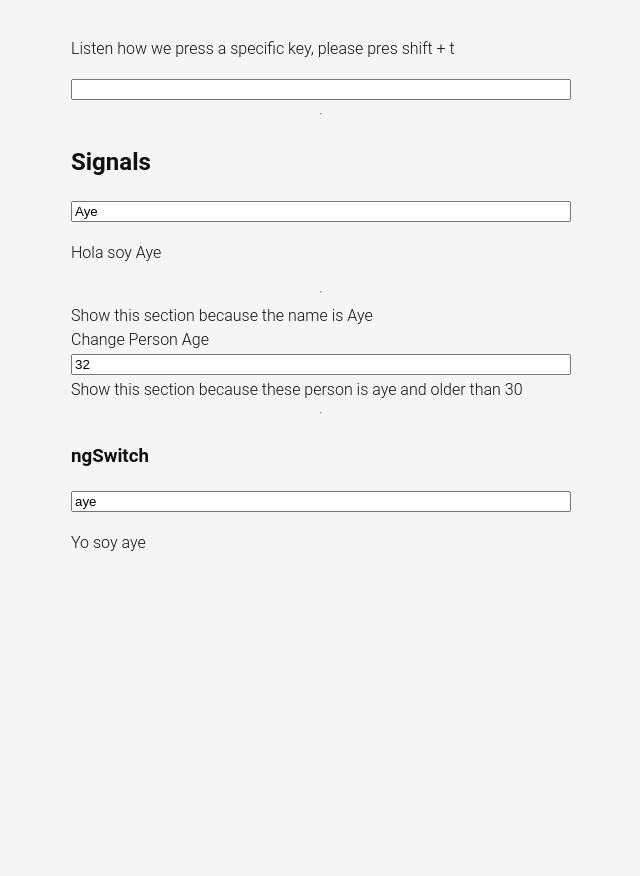
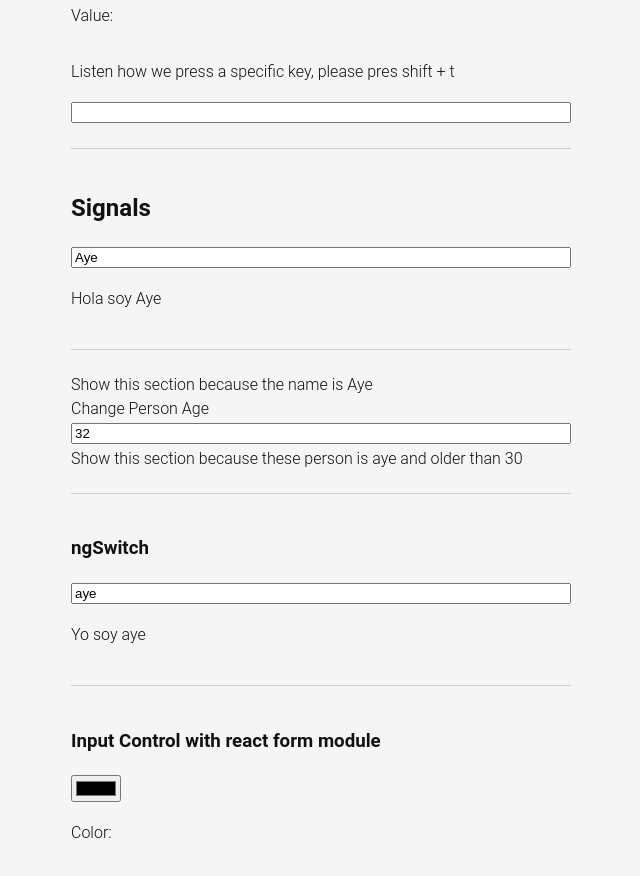
Before and after one commit to AyelenIasich/AngularPractice, an Angular app: page /labs in a window 1280 px wide. Shown: the part 1392-2268 px from the top of the page, without its empty margins (319-959 px from the left). Before the commit the page ends 2210 px from the top, so only its background shows below. Built offline with nearby package versions, Linux system fonts and the light colour scheme.

Commit message:
Reactive forms

```diff
--- a/src/app/pages/home/home.component.html
+++ b/src/app/pages/home/home.component.html
@@ -8,7 +8,8 @@
         placeholder="Type new todo"
         autofocus
         type="text"
-        (change)="changeHandler($event)"
+        (keydown.enter)="changeHandler()"
+        [formControl]="newTaskCtrl"
       />
     </div>
   </header>
--- a/src/app/pages/home/home.component.ts
+++ b/src/app/pages/home/home.component.ts
@@ -1,10 +1,11 @@
 import { CommonModule } from '@angular/common';
 import { Component, signal } from '@angular/core';
 import { Task } from '../../models/task.model';
+import { FormControl, ReactiveFormsModule, Validators } from '@angular/forms';
 @Component({
   selector: 'app-home',
   standalone: true,
-  imports: [CommonModule],
+  imports: [CommonModule, ReactiveFormsModule],
   templateUrl: './home.component.html',
   styleUrl: './home.component.css'
 })
@@ -16,10 +17,15 @@
     { id: crypto.randomUUID(), title: "Learn Vue", completed: false },
   ]);
 
-  changeHandler(event: Event) {
-    const input = event.target as HTMLInputElement;
-    this.addTask(input.value);
-    input.value = "";
+
+  newTaskCtrl = new FormControl('', { nonNullable: true, validators: [Validators.required, Validators.pattern(/\S+/)] });
+
+  changeHandler() {
+    if (this.newTaskCtrl.valid) {
+      const value = this.newTaskCtrl.value;
+      this.addTask(value);
+      this.newTaskCtrl.setValue('');
+    }
   }
 
   addTask(title: string) {
--- a/src/app/pages/labs/labs.component.css
+++ b/src/app/pages/labs/labs.component.css
@@ -34,3 +34,9 @@
 .list-section{
     display: flex;
 }
+
+hr{
+    border: 0;
+    border-top: 1px solid #ccc;
+    margin: 20px 0;
+}
--- a/src/app/pages/labs/labs.component.html
+++ b/src/app/pages/labs/labs.component.html
@@ -109,4 +109,11 @@
     <p *ngSwitchCase="'valentina'">Yo soy ana</p>
     <p *ngSwitchDefault>Yo no soy nadie</p>
   </div>
+
+  <hr>
+  <h3>Input Control with react form module </h3>
+  <input type="color" [formControl]="colorCtrl">
+  <p>Color: {{colorCtrl.value}}</p>
+
+
 </section>
--- a/src/app/pages/labs/labs.component.ts
+++ b/src/app/pages/labs/labs.component.ts
@@ -1,10 +1,10 @@
 import { CommonModule } from '@angular/common';
 import { Component, signal } from '@angular/core';
-
+import { FormControl, ReactiveFormsModule } from '@angular/forms';
 @Component({
   selector: 'app-labs',
   standalone: true,
-  imports: [CommonModule],
+  imports: [CommonModule, ReactiveFormsModule],
   templateUrl: './labs.component.html',
   styleUrl: './labs.component.css'
 })
@@ -84,4 +84,12 @@
     this.person.update((person) => ({ ...person, name: input.value }))
   }
 
+  colorCtrl = new FormControl();
+
+  constructor() {
+    this.colorCtrl.valueChanges.subscribe((value) => {
+      console.log(value)
+    })
+  }
+
 }
```
